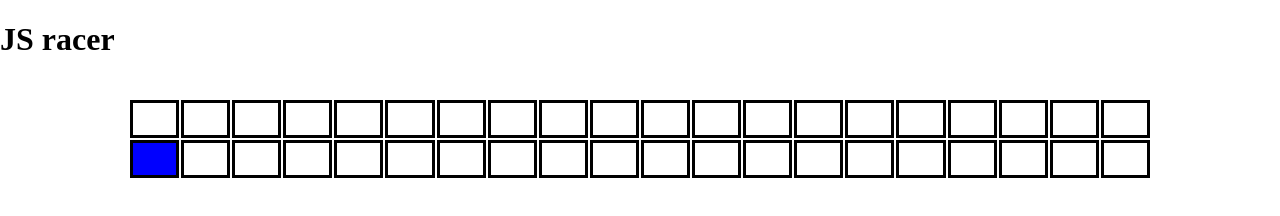
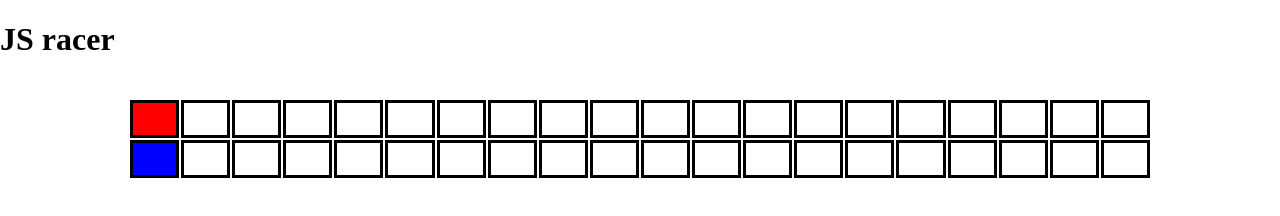
Before and after one commit to danieldelacruz01/javascript-racer, a plain HTML site: page index.html in a window 1280 px wide. Drawn offline with nearby package versions, Linux system fonts and the light colour scheme.

Commit message:
fix red background colour

```diff
--- a/main.css
+++ b/main.css
@@ -16,5 +16,5 @@
 }
 
 #red td.active {
-  background-image: red;
+  background-color: red;
 }
```
